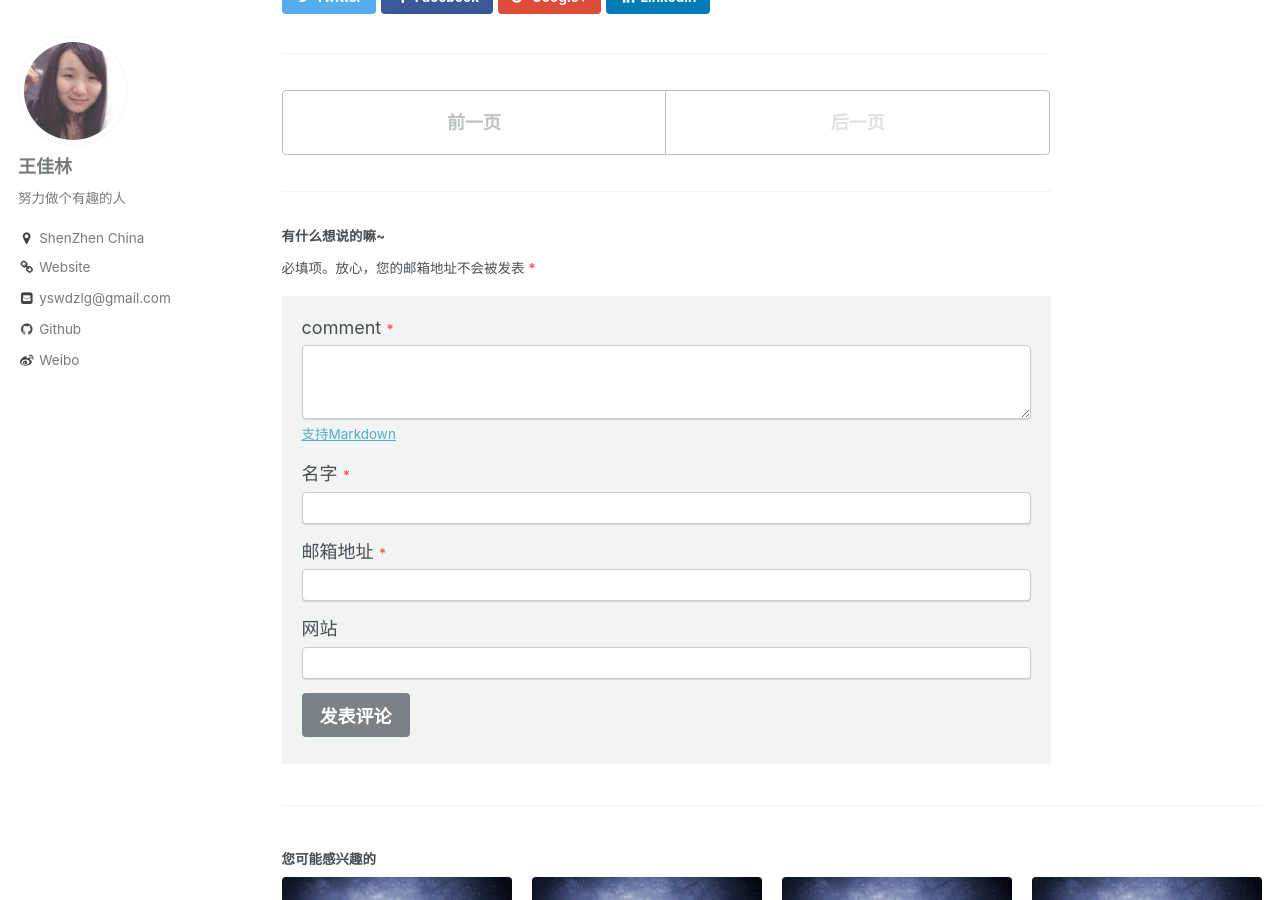
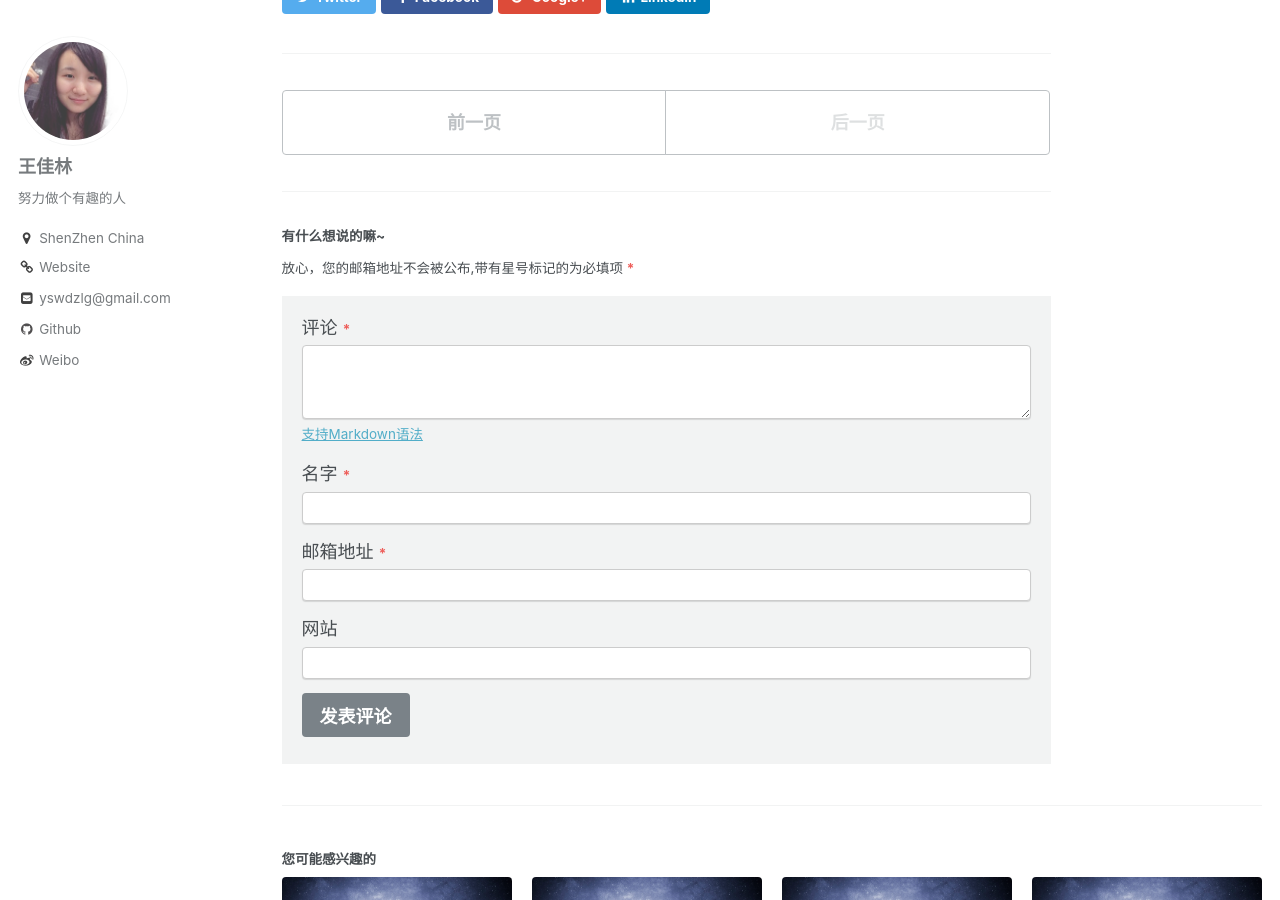
Before and after one commit to ppmeng/ppmeng.github.io, a Jekyll site: the page built from _posts/2016-08-19-sublime-text3-plugin.md, in a window 1280 px wide and 900 px high, scrolled down 3069 px. Built offline with Jekyll 4.4.1, drawn with Linux system fonts in a browser that asks for light colours.

```diff
--- a/_data/ui-text.yml
+++ b/_data/ui-text.yml
@@ -26,11 +26,11 @@ zh: &DEFAULT_ZH
   powered_by                 : "powered by"
   website_label              : "Website"
   email_label                : "yswdzlg@gmail.com"
-  recent_posts               : "近期随笔"
+  recent_posts               : "近期发布"
   undefined_wpm              : "Undefined parameter words_per_minute at _config.yml"
-  comment_form_info          : "必填项。放心，您的邮箱地址不会被发表"
-  comment_form_comment_label : "comment"
-  comment_form_md_info       : "支持Markdown"
+  comment_form_info          : "放心，您的邮箱地址不会被公布,带有星号标记的为必填项"
+  comment_form_comment_label : "评论"
+  comment_form_md_info       : "支持Markdown语法"
   comment_form_name_label    : "名字"
   comment_form_email_label   : "邮箱地址"
   comment_form_website_label : "网站"
```
Also changed, not shown: index.html (+7 -0 lines), _config.yml (line endings or trailing spaces).
